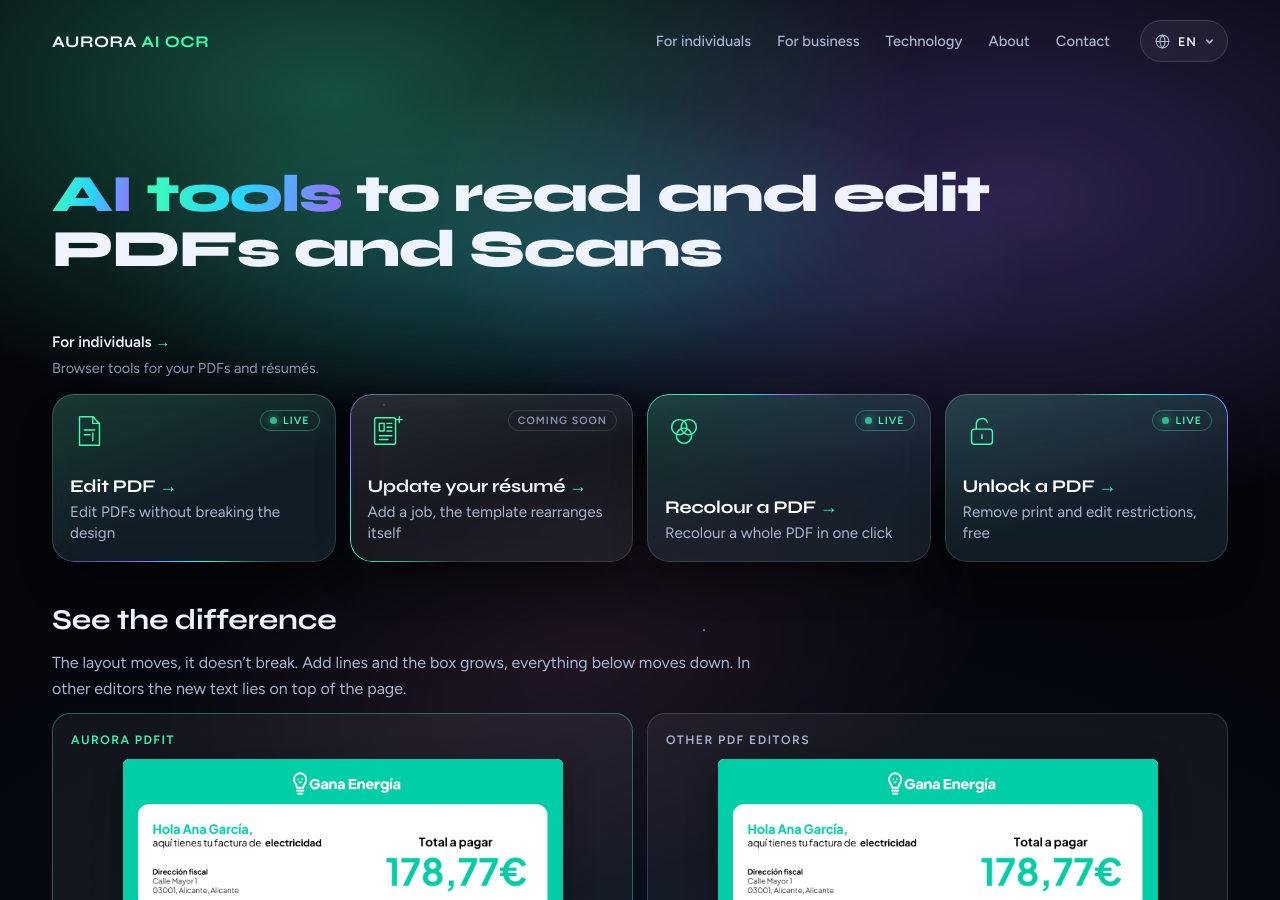
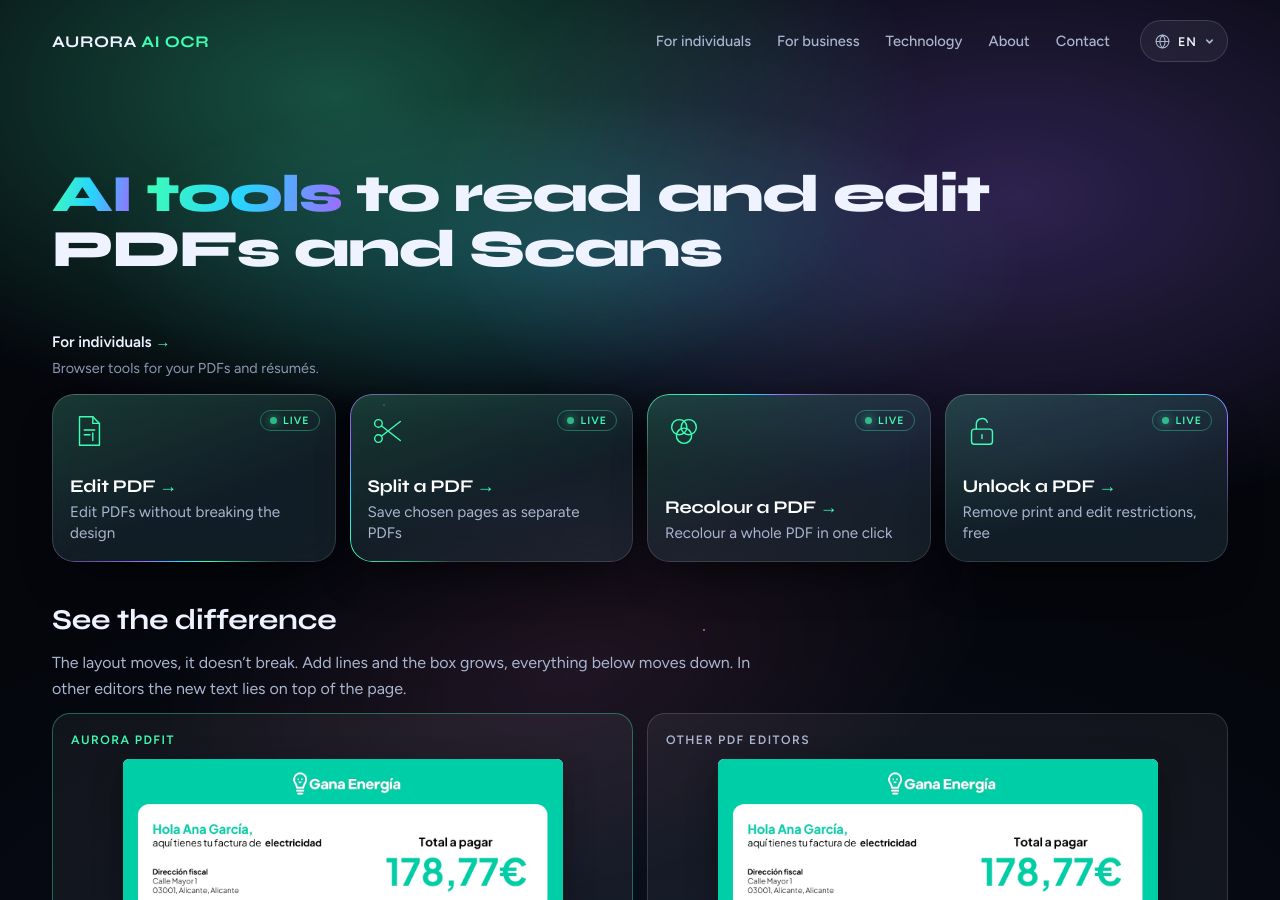
Before and after one commit to Totororik/rora.es, a Jekyll site: the page built from index.html, in a window 1280 px wide and 900 px high. Built offline with Jekyll 4.4.1, drawn with Linux system fonts in a browser that asks for light colours; some of the changed text lies outside the part shown.

Commit message:
Главная: вместо «Update your résumé» — квадрат «Split a PDF» → /razrezat-pdf/ (хозяин 05.11)

```diff
--- a/_data/products.yml
+++ b/_data/products.yml
@@ -8,15 +8,15 @@
   action: { en: "Edit PDF", es: "Editar PDF" }
   short: { en: "Edit PDFs without breaking the design", es: "Edita PDF sin romper el diseño" }
   icon: '<path d="M10 5h14l7 7v23H10z"/><path d="M24 5v7h7M15 19h11M15 24h6M24 22v8"/>'
-- id: resumagic
-  name: "AURORA RESUMagic"
+- id: split
+  name: "AURORA Split PDF"
   audience: people
-  status: soon
-  href: { en: "/individuals/#resumagic", es: "/es/individuals/#resumagic" }
-  page: { en: "/individuals/#resumagic", es: "/es/individuals/#resumagic" }
-  action: { en: "Update your résumé", es: "Actualiza tu currículum" }
-  short: { en: "Add a job, the template rearranges itself", es: "Añade un empleo y la plantilla se reorganiza" }
-  icon: '<rect x="7" y="6" width="22" height="28" rx="2"/><path d="M12 12h5v8h-5zM20 12h5M20 16h5M20 20h5M12 25h13M12 29h9M33 5v6M30 8h6"/>'
+  status: live
+  href: { en: "/razrezat-pdf/", es: "/razrezat-pdf/?lang=es" }
+  page: { en: "/razrezat-pdf/", es: "/razrezat-pdf/?lang=es" }
+  action: { en: "Split a PDF", es: "Divide un PDF" }
+  short: { en: "Save chosen pages as separate PDFs", es: "Guarda las páginas que elijas como PDF separados" }
+  icon: '<circle cx="11" cy="12" r="4"/><circle cx="11" cy="28" r="4"/><path d="M14 14.5L34 30M14 25.5L34 10"/>'
 - id: anycolor
   name: "AnyColor PDF"
   audience: people
--- a/es/index.html
+++ b/es/index.html
@@ -17,7 +17,7 @@ description: "AURORA AI OCR crea herramientas y tecnología de documentos. Para
           <p class="sub">Herramientas en el navegador para tus PDF y currículos.</p>
           <div class="tiles">
 {% include tile.html id="pdfit" n=0 %}
-{% include tile.html id="resumagic" n=1 %}
+{% include tile.html id="split" n=1 %}
 {% include tile.html id="anycolor" n=2 %}
 {% include tile.html id="unlock" n=3 %}
           </div>
--- a/index.html
+++ b/index.html
@@ -17,7 +17,7 @@ description: "AURORA AI OCR builds document tools and technology. For individual
           <p class="sub">Browser tools for your PDFs and résumés.</p>
           <div class="tiles">
 {% include tile.html id="pdfit" n=0 %}
-{% include tile.html id="resumagic" n=1 %}
+{% include tile.html id="split" n=1 %}
 {% include tile.html id="anycolor" n=2 %}
 {% include tile.html id="unlock" n=3 %}
           </div>
```
